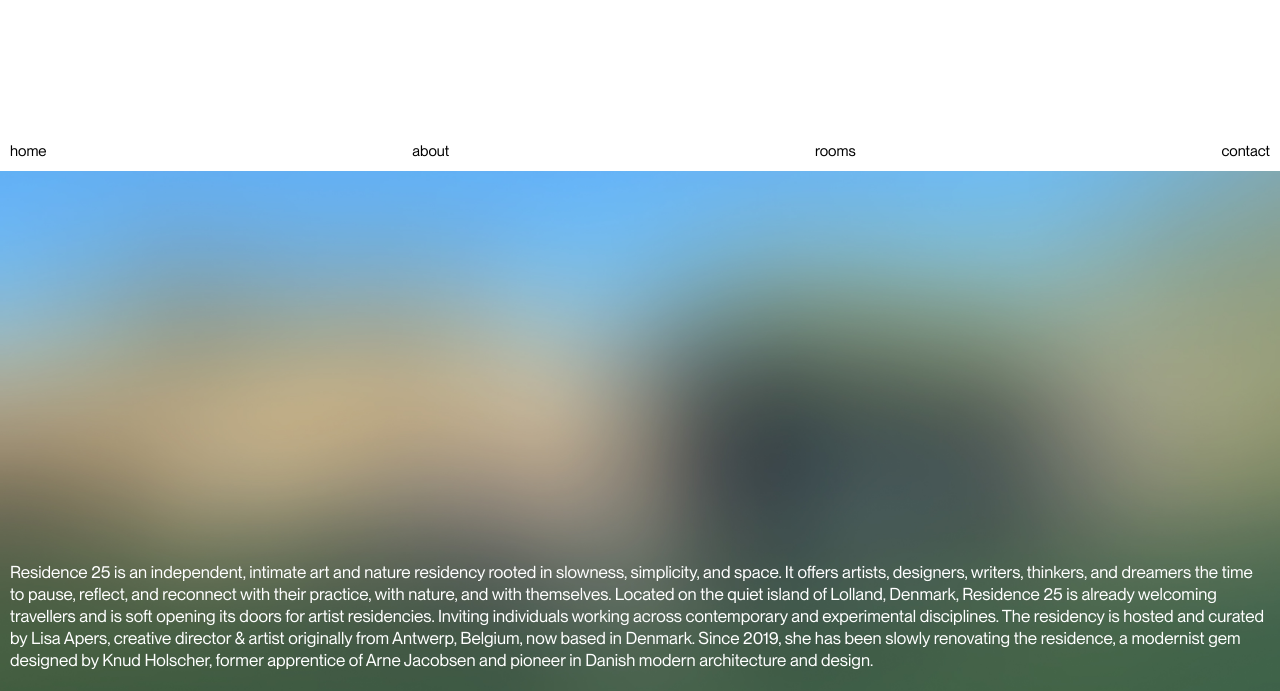
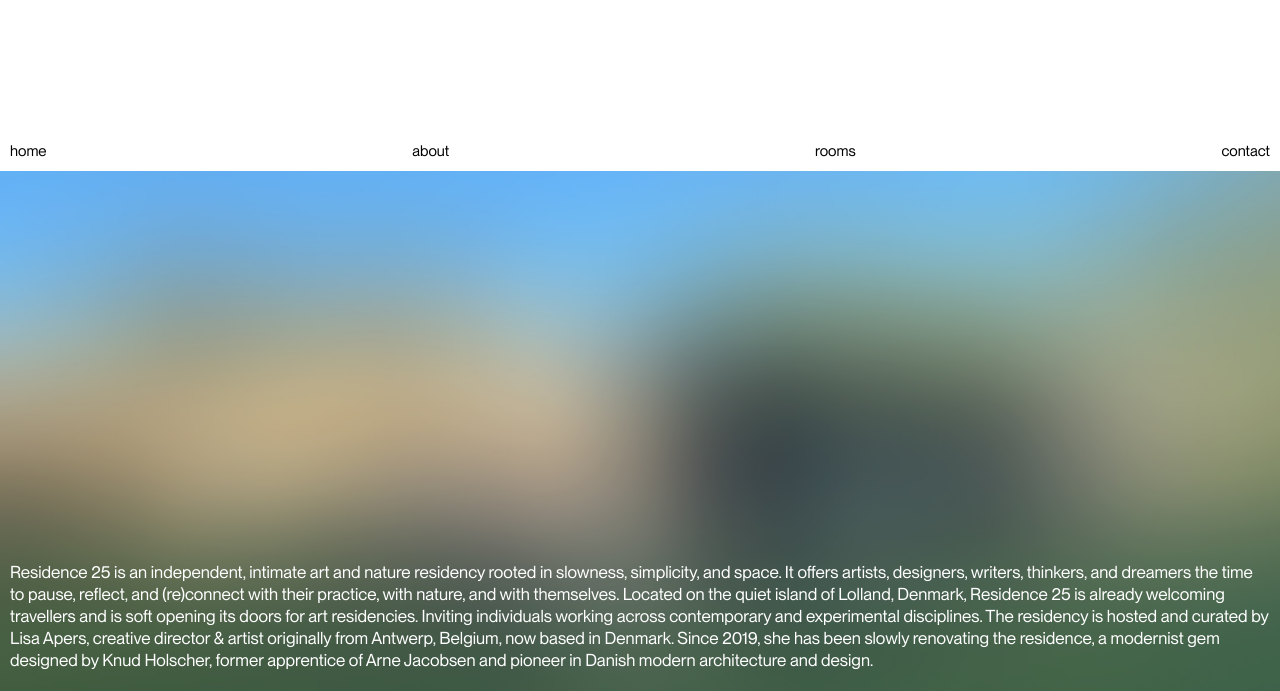
Before and after one commit to frosnapers/residence25, a plain HTML site: page about.html in a window 1280 px wide. Shown: the part 109-800 px from the top of the page. Drawn offline with nearby package versions, Linux system fonts and the light colour scheme.

Commit message:
Update about.html

```diff
--- a/about.html
+++ b/about.html
@@ -22,7 +22,7 @@
       </nav>
     </div>
     <div class="div-block about">
-      <p class="paragraph">Residence 25 is an independent, intimate art and nature residency rooted in slowness, simplicity, and space. It offers artists, designers, writers, thinkers, and dreamers the time to pause, reflect, and reconnect with their practice, with nature, and with themselves. Located on the quiet island of Lolland, Denmark, Residence 25 is already welcoming travellers and is soft opening its doors for artist residencies. Inviting individuals working across contemporary and experimental disciplines. The residency is hosted and curated by Lisa Apers, creative director &amp; artist originally from Antwerp, Belgium, now based in Denmark. Since 2019, she has been slowly renovating the residence, a modernist gem designed by Knud Holscher, former apprentice of Arne Jacobsen and pioneer in Danish modern architecture and design.</p>
+      <p class="paragraph">Residence 25 is an independent, intimate art and nature residency rooted in slowness, simplicity, and space. It offers artists, designers, writers, thinkers, and dreamers the time to pause, reflect, and (re)connect with their practice, with nature, and with themselves. Located on the quiet island of Lolland, Denmark, Residence 25 is already welcoming travellers and is soft opening its doors for art residencies. Inviting individuals working across contemporary and experimental disciplines. The residency is hosted and curated by Lisa Apers, creative director &amp; artist originally from Antwerp, Belgium, now based in Denmark. Since 2019, she has been slowly renovating the residence, a modernist gem designed by Knud Holscher, former apprentice of Arne Jacobsen and pioneer in Danish modern architecture and design.</p>
     </div>
   </div><img src="images/logo-full.svg" loading="lazy" alt="" class="image">
   <script src="https://d3e54v103j8qbb.cloudfront.net/js/jquery-3.5.1.min.dc5e7f18c8.js?site=66b4c9eba0aa5610f06b7a45" type="text/javascript" integrity="sha256-9/aliU8dGd2tb6OSsuzixeV4y/faTqgFtohetphbbj0=" crossorigin="anonymous"></script>
```
